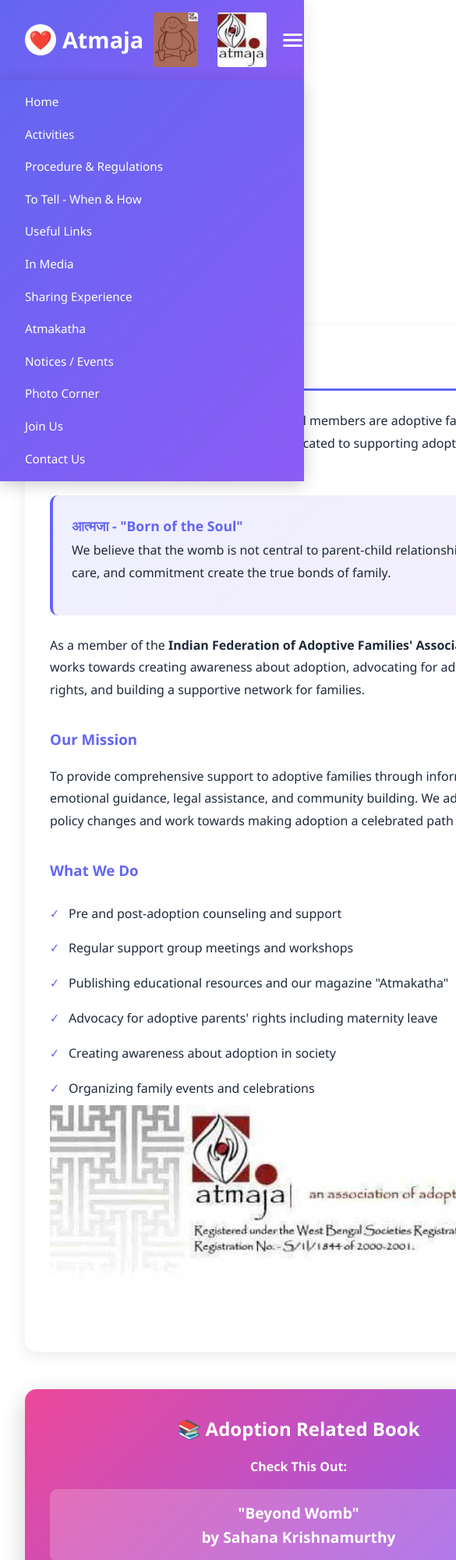
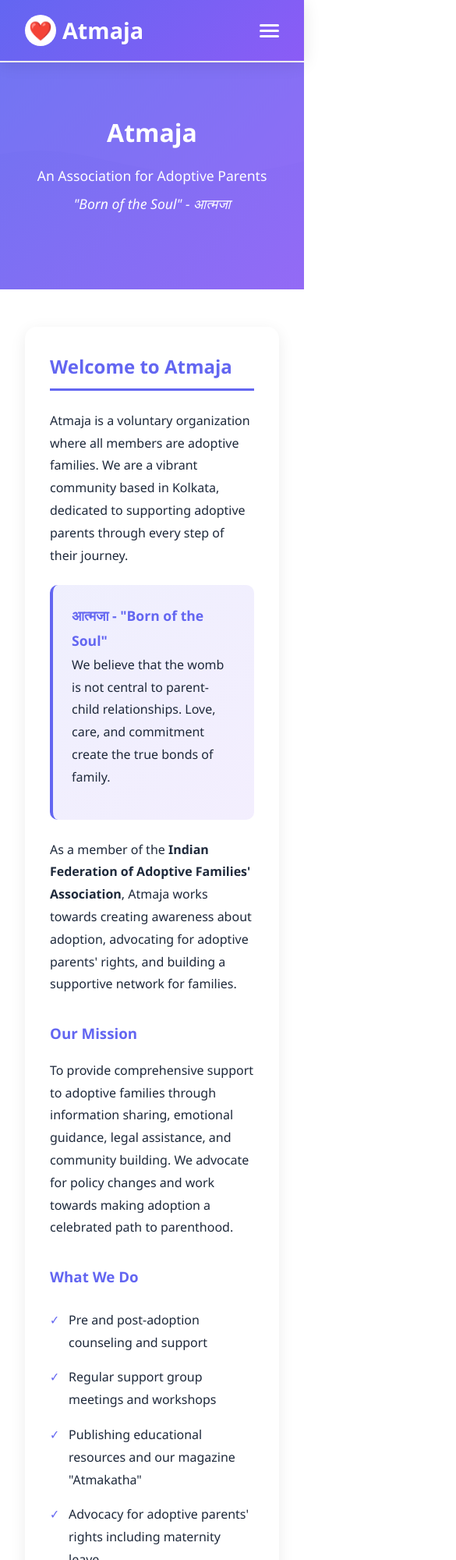
Before and after one commit to tanishaa7/atmaja, a plain HTML site: page atmaja_website_redesign.html in a window 390 px wide. Shown: the top 2000 px of the page at 78% size, 585 px wide, since content can reach past the window. Drawn offline with Linux system fonts and the light colour scheme.

Commit message:
Add files via upload

```diff
--- a/atmaja_website_redesign.html
+++ b/atmaja_website_redesign.html
@@ -48,6 +48,14 @@
             display: flex;
             justify-content: space-between;
             align-items: center;
+            gap: 1rem;
+        }
+
+        /* Left logo area */
+        .left-logo {
+            display: flex;
+            align-items: center;
+            gap: 0.5rem;
         }
 
         .logo {
@@ -70,11 +78,31 @@
             font-size: 1.5rem;
         }
 
+        /* Right logo area */
+        .right-logo {
+            display: flex;
+            align-items: center;
+        }
+
+        /* Smaller logos */
+        .logo-small {
+            height: 70px;
+            width: auto;
+            margin-left: 0.3rem;
+            margin-right: 0.3rem;
+            object-fit: contain;
+            border-radius: 3px;
+            transition: transform 0.3s ease;
+        }
+
+        /* Center the nav links */
         .nav-links {
+            flex: 1;
             display: flex;
+            justify-content: center;
             list-style: none;
-            gap: 1.2rem;
             flex-wrap: wrap;
+            gap: 1rem;
         }
 
         .nav-links a {
@@ -189,6 +217,18 @@
             font-size: 1.1rem;
         }
 
+        .about-image {
+            margin-top: 2rem;
+            text-align: center;
+        }
+
+        .about-image img {
+            max-width: 100%;
+            height: auto;
+            border-radius: 10px;
+            box-shadow: 0 5px 20px rgba(0, 0, 0, 0.1);
+        }
+
         /* Sidebar */
         .sidebar {
             display: flex;
@@ -233,6 +273,11 @@
             padding: 1rem;
             background: rgba(255, 255, 255, 0.2);
             border-radius: 10px;
+        }
+
+        .book-title a {
+            color: #ffffff;
+            text-decoration: none;
         }
 
         .event-list, .notice-list {
@@ -341,6 +386,21 @@
         }
 
         @media (max-width: 768px) {
+            /* Hide right logo on mobile */
+            .right-logo {
+                display: none;
+            }
+
+            /* Hide extra logo on left in mobile */
+            .left-logo .logo-small {
+                display: none;
+            }
+
+            /* Reset nav for mobile */
+            nav {
+                position: relative;
+            }
+
             .nav-links {
                 position: absolute;
                 top: 100%;
@@ -351,6 +411,7 @@
                 padding: 1rem;
                 display: none;
                 box-shadow: 0 4px 20px rgba(0, 0, 0, 0.2);
+                flex: none;
             }
 
             .nav-links.active {
@@ -373,48 +434,6 @@
                 font-size: 1.5rem;
             }
         }
-        /* Make navigation 3-part layout */
-        nav {
-            display: flex;
-            justify-content: space-between;
-            align-items: center;
-            gap: 1rem;
-        }
-
-        /* Left logo area */
-        .left-logo {
-            display: flex;
-            align-items: center;
-            gap: 0.5rem;
-        }
-
-        /* Right logo area */
-        .right-logo {
-            display: flex;
-            align-items: center;
-        }
-
-        /* Smaller logos */
-        .logo-small {
-            height: 70px;        /* increased from 40px → bigger */
-            width: auto;
-            margin-left: 0.3rem;
-            margin-right: 0.3rem;
-            object-fit: contain;
-            border-radius: 3px;  /* slightly softer corners */
-            transition: transform 0.3s ease;
-        }
-
-        /* Center the nav links */
-        .nav-links {
-            flex: 1;
-            display: flex;
-            justify-content: center;
-            list-style: none;
-            flex-wrap: wrap;
-            gap: 1rem;
-        }
-
     </style>
 </head>
 <body>
@@ -430,7 +449,6 @@
 
             <!-- Center navigation links -->
             <ul class="nav-links" id="navLinks">
-                <!-- <li><a href="atmaja_website_redesign.html">Home</a></li> -->
                 <li><a href="index.html">Home</a></li>
                 <li><a href="activities.html">Activities</a></li>
                 <li><a href="procedure.html">Procedure & Regulations</a></li>
@@ -512,7 +530,7 @@
                             Organizing family events and celebrations
                         </li>
                     </ul>
-                    <!-- Image section -->
+
                     <div class="about-image">
                         <img src="mainpa3.jpg" alt="Atmaja Community" />
                     </div>
@@ -522,20 +540,13 @@
 
         <!-- Sidebar -->
         <div class="sidebar">
-            <!-- Book Highlight
-            <div class="book-highlight">
-                <h3>📚 Adoption Related Book</h3>
-                <p><strong>Check This Out:</strong></p>
-                <div class="book-title">"Beyond Womb"<br>by Sahana Krishnamurthy</div>
-            </div> -->
             <!-- Book Highlight -->
             <div class="book-highlight">
                 <h3>📚 Adoption Related Book</h3>
                 <p><strong>Check This Out:</strong></p>
                 <div class="book-title">
                     <a href="https://www.amazon.in/dp/1637147724/ref=cm_sw_r_wa_awdb_imm_t1_byXaGb70558FD"
-                    target="_blank"
-                    style="color: #ffffff; text-decoration: none;">
+                    target="_blank">
                         "Beyond Womb"<br>by Sahana Krishnamurthy
                     </a>
                 </div>
@@ -616,7 +627,6 @@
         <div class="footer-content">
             <div class="footer-links">
                 <a href="index.html">Home</a>
-                <!-- <li><a href="atmaja_website_redesign.html">Home</a></li> -->
                 <a href="activities.html">Activities</a>
                 <a href="procedure.html">Procedure & Regulations</a>
                 <a href="to-tell.html">To Tell - When & How</a>
```
